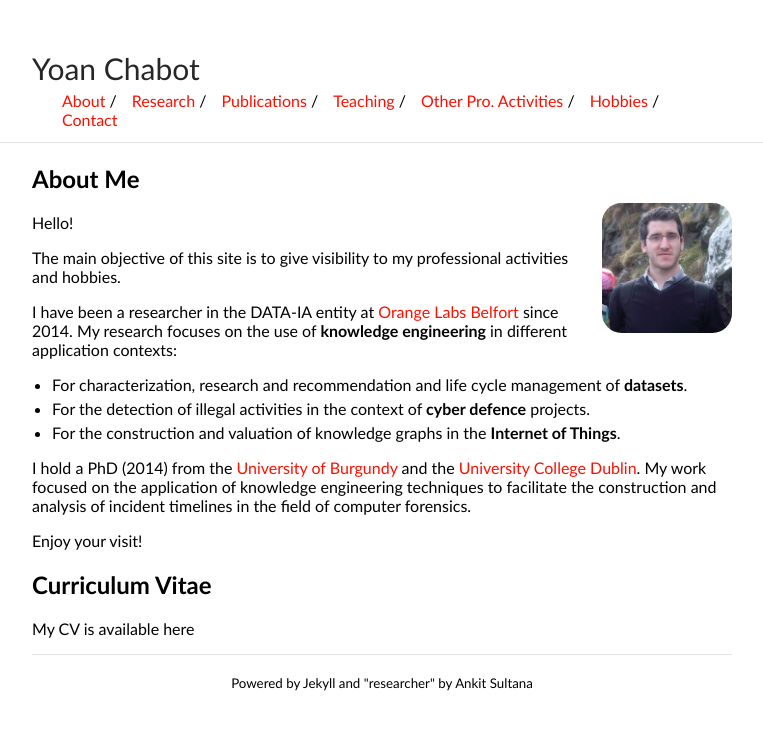
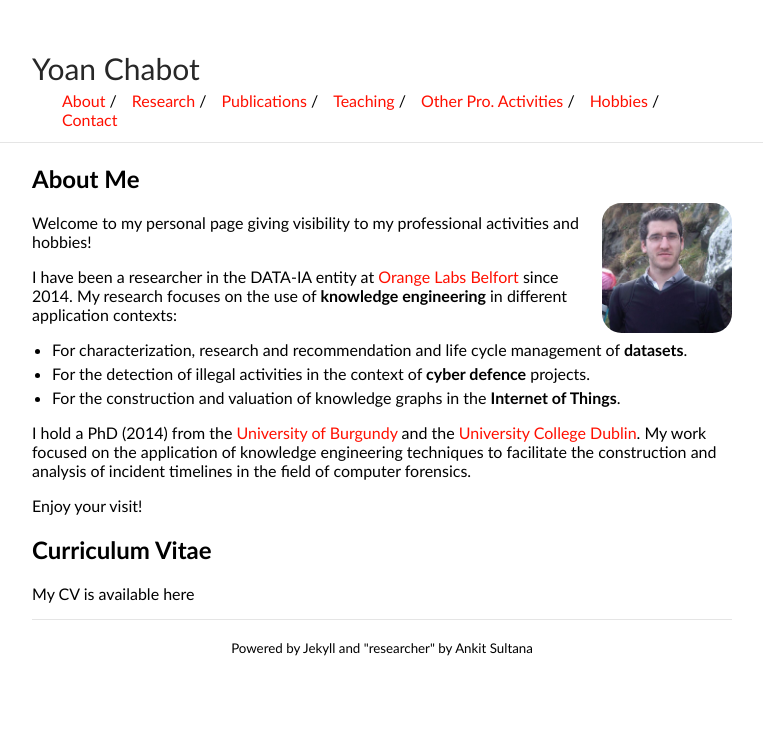
Before and after one commit to yoanchabot/yoanchabot.github.io, a Jekyll site: the page built from index.md, in a window 1280 px wide. Shown: the top 730 px of the page, without its empty margins (258-1021 px from the left). Built offline with Jekyll 4.4.1, drawn with Linux system fonts in a browser that asks for light colours.

Commit message:
Minor fixes to index

```diff
--- a/index.md
+++ b/index.md
@@ -7,9 +7,7 @@ title: About Me
 
 <img class="profile-picture" src="me.jpg">
 
-Hello!
-
-The main objective of this site is to give visibility to my professional activities and hobbies.
+Welcome to my personal page giving visibility to my professional activities and hobbies!
 
 I have been a researcher in the DATA-IA entity at [Orange Labs Belfort](https://hellofuture.orange.com/fr/) since 2014.
 My research focuses on the use of **knowledge engineering** in different application contexts:
```
